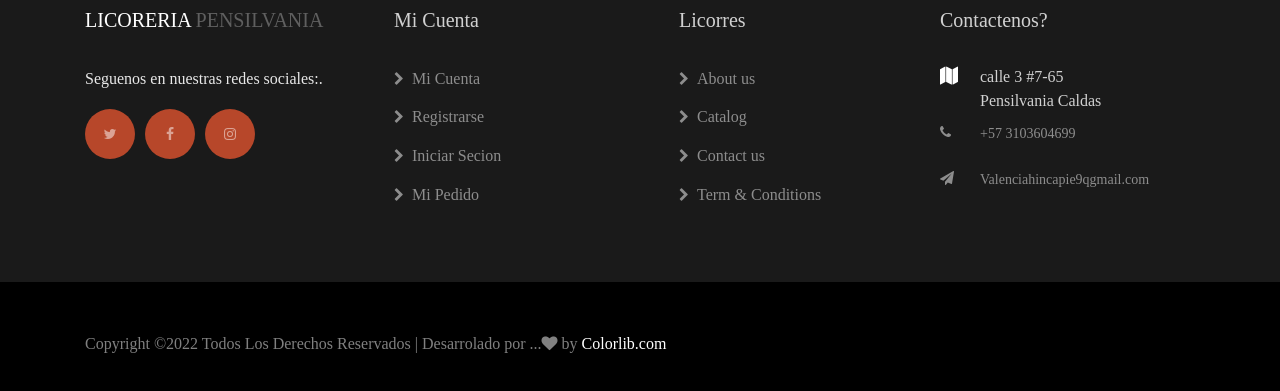
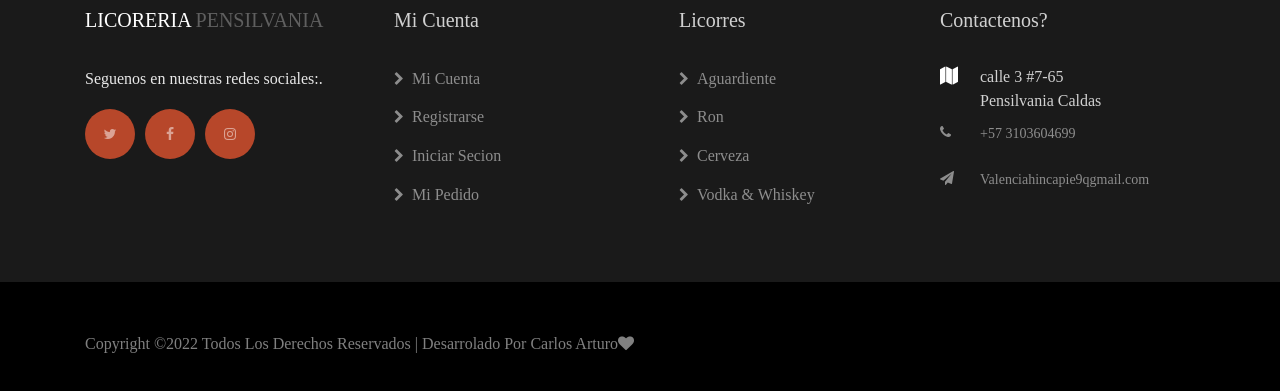
Before and after one commit to CarlosArturo19/prospercity, a Vue app: page /#/ in a window 1280 px wide. Shown: the part 2165-2556 px from the top of the page. Built offline with nearby package versions, Linux system fonts and the light colour scheme.

Commit message:
cambios del fisrtfooter

```diff
--- a/src/components/FirstFooter.vue
+++ b/src/components/FirstFooter.vue
@@ -1,3 +1,4 @@
+
 <template>
         <div class="container">
             <div class="row mb-5">
@@ -28,10 +29,10 @@
                     <div class="ftco-footer-widget mb-4 ml-md-4">
                         <h2 class="ftco-heading-2">Licorres</h2>
                         <ul class="list-unstyled">
-                            <li><a href="#"><span class="fa fa-chevron-right mr-2"></span>About us</a></li>
-                            <li><a href="#"><span class="fa fa-chevron-right mr-2"></span>Catalog</a></li>
-                            <li><a href="#"><span class="fa fa-chevron-right mr-2"></span>Contact us</a></li>
-                            <li><a href="#"><span class="fa fa-chevron-right mr-2"></span>Term &amp; Conditions</a></li>
+                            <li><a href="#"><span class="fa fa-chevron-right mr-2"></span>Aguardiente</a></li>
+                            <li><a href="#"><span class="fa fa-chevron-right mr-2"></span>Ron</a></li>
+                            <li><a href="#"><span class="fa fa-chevron-right mr-2"></span>Cerveza</a></li>
+                            <li><a href="#"><span class="fa fa-chevron-right mr-2"></span>Vodka &amp; Whiskey</a></li>
                         </ul>
                     </div>
                 </div>
--- a/src/components/SecondFooter.vue
+++ b/src/components/SecondFooter.vue
@@ -6,9 +6,9 @@
 
                     <p class="mb-0" style="color: rgba(255,255,255,.5);">
                         <!-- Link back to Colorlib can't be removed. Template is licensed under CC BY 3.0. -->
-                        Copyright &copy;{{ year }} Todos Los Derechos Reservados | Desarrolado por ...<i
-                            class="fa fa-heart color-danger" aria-hidden="true"></i> by <a href="https://colorlib.com"
-                            target="_blank">Colorlib.com</a>
+                        Copyright &copy;{{ year }} Todos Los Derechos Reservados | Desarrolado Por Carlos Arturo<i
+                            class="fa fa-heart color-danger" aria-hidden="true"></i><a href="https://colorlib.com"
+                            target="_blank"></a>
                         <!-- Link back to Colorlib can't be removed. Template is licensed under CC BY 3.0. -->
                     </p>
                 </div>
```
